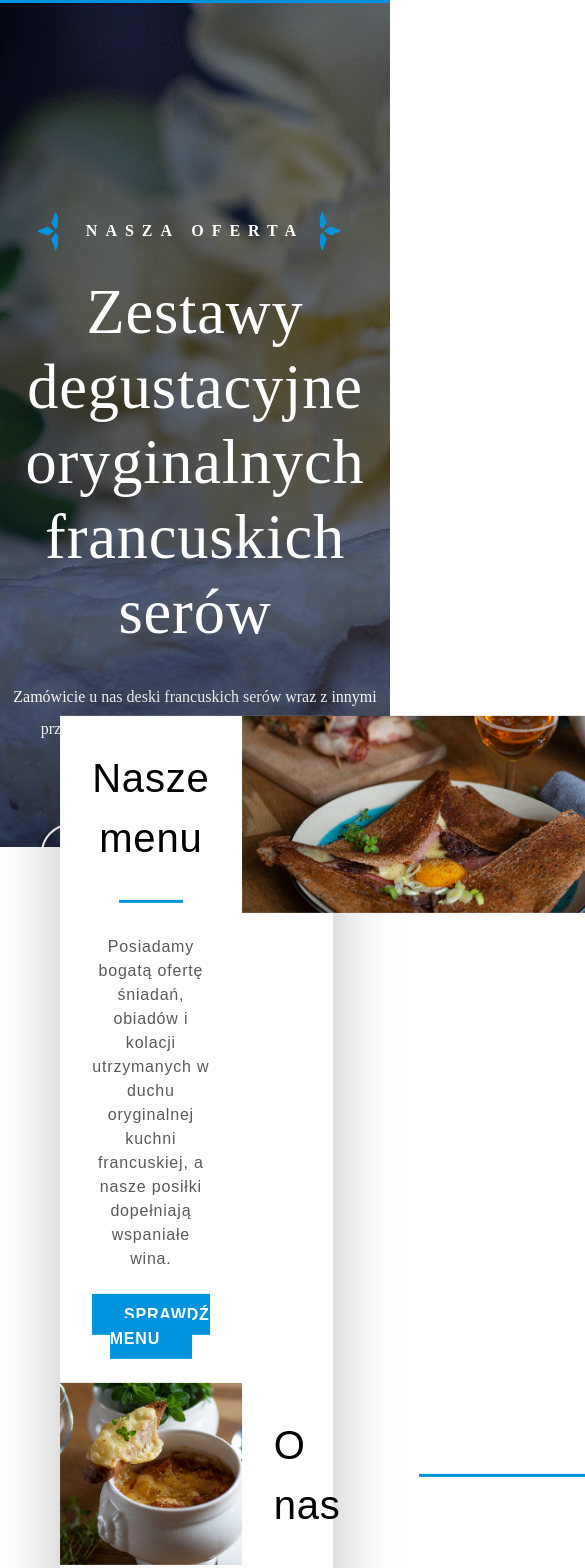
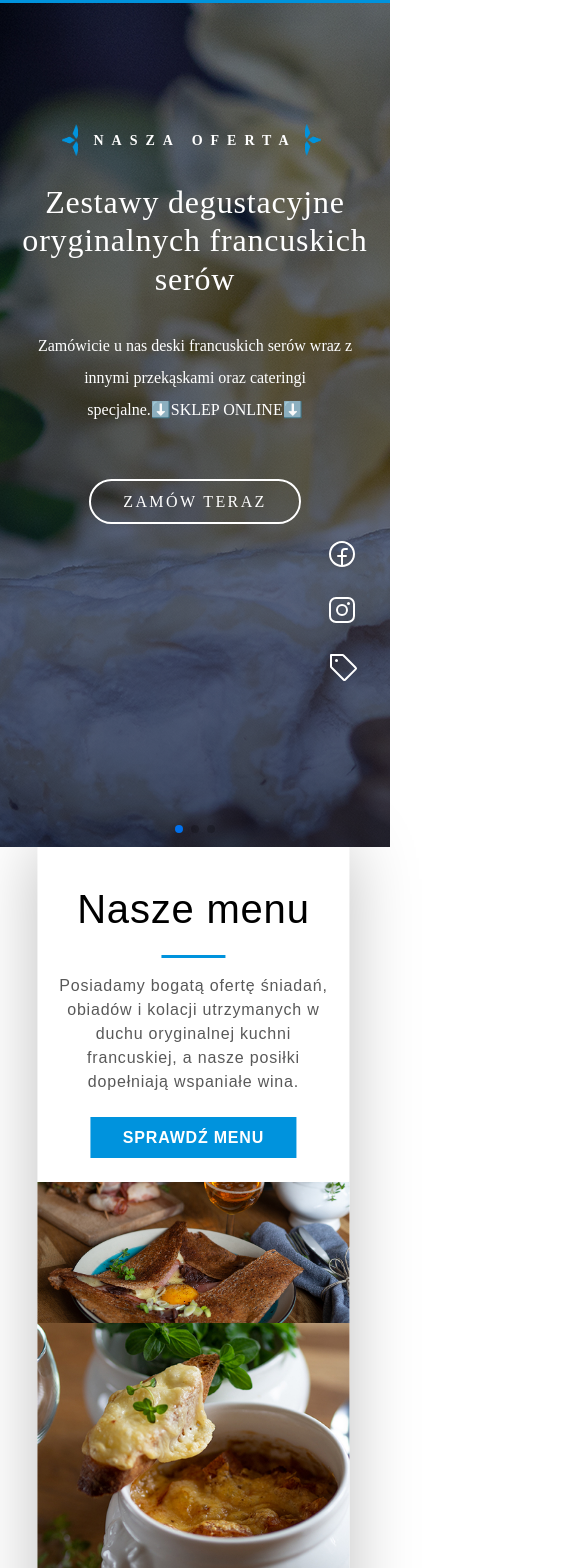
Before and after one commit to kamil-klawi/restaurant-website, a React (Vite) app: page / in a window 390 px wide. Shown: the part 80-1648 px from the top of the page, 585 px wide, since content can reach past the window. Built offline with nearby package versions, Linux system fonts and the light colour scheme.

Commit message:
chore(RWD): Add RWD to the Homepage component

```diff
--- a/src/components/About/About.module.scss
+++ b/src/components/About/About.module.scss
@@ -10,11 +10,22 @@ $color-white: #ffffff;
   background-color: $color-white;
   box-shadow: 0 0 4rem rgba(0, 0, 0, 0.25);
   border-bottom: 0.25rem solid $color-blue;
-
   top: 0;
   left: 0;
   transform: translate(22%, -10%);
   z-index: 9999;
+
+  @media screen and (min-width: 0px) and (max-width: 1024px) {
+    width: 80%;
+    grid-template-columns: 1fr;
+    transform: translate(12%, 0);
+  }
+
+  @media screen and (min-width: 1024px) and (max-width: 1280px) {
+    width: 80%;
+    grid-template-columns: 1fr 1fr;
+    transform: translate(12%, 0);
+  }
 
   .card__image {
     width: fit-content;
@@ -28,8 +39,16 @@ $color-white: #ffffff;
       text-align: center;
       padding: 2rem;
 
+      @media screen and (min-width: 0px) and (max-width: 1024px) {
+        padding: 2rem 1rem;
+      }
+
       .card__breakLine {
         margin: 2rem auto;
+
+        @media screen and (min-width: 0px) and (max-width: 1024px) {
+          margin: 1rem auto;
+        }
       }
     }
 
@@ -39,6 +58,16 @@ $color-white: #ffffff;
       .card__breakLine {
         width: 16rem;
         margin-left: 3rem;
+
+        @media screen and (min-width: 0px) and (max-width: 1024px) {
+          width: 4rem;
+          margin-left: 1rem;
+        }
+
+        @media screen and (min-width: 1024px) and (max-width: 1280px) {
+          width: 8rem;
+          margin-left: 2rem;
+        }
       }
 
       .card__text {
--- a/src/components/Hero/Hero.module.scss
+++ b/src/components/Hero/Hero.module.scss
@@ -21,6 +21,12 @@ $color-white: #ffffff;
         background-position: center;
         background-size: cover;
         background-repeat: no-repeat;
+
+        @media screen and (min-width: 0px) and (max-width: 560px) {
+          width: 1rem;
+          height: 2rem;
+          margin: -0.45rem 0 0 -2rem;
+        }
       }
 
       &::after {
@@ -34,13 +40,27 @@ $color-white: #ffffff;
         background-size: cover;
         background-repeat: no-repeat;
         transform: rotate(180deg);
+
+        @media screen and (min-width: 0px) and (max-width: 560px) {
+          width: 1rem;
+          height: 2rem;
+          margin: -0.45rem 0 0 0.5rem;
+        }
       }
     }
 
     .slide__content {
-      font-size: 16px;
+      font-size: 1rem;
       font-family: 'Montserrat';
       margin-top: 13.5rem;
+
+      @media screen and (min-width: 0px) and (max-width: 1024px) {
+        margin-top: 8rem;
+      }
+
+      @media screen and (min-width: 0px) and (max-width: 560px) {
+        padding: 0 1rem;
+      }
 
       .slide__header {
         margin: auto;
@@ -50,6 +70,21 @@ $color-white: #ffffff;
         line-height: calc(3.9rem * 1.2);
         letter-spacing: 0.05rem;
         padding: 2rem 0;
+
+        @media screen and (min-width: 1024px) and (max-width: 1280px) {
+          font-size: 3rem;
+          line-height: calc(3rem * 1.2);
+        }
+
+        @media screen and (min-width: 560px) and (max-width: 1024px) {
+          font-size: 2.5rem;
+          line-height: calc(2.5rem * 1.2);
+        }
+
+        @media screen and (min-width: 0px) and (max-width: 560px) {
+          font-size: 2rem;
+          line-height: calc(2rem * 1.2);
+        }
       }
 
       .slide__text {
@@ -69,6 +104,10 @@ $color-white: #ffffff;
         color: $color-white;
         letter-spacing: 0.15rem;
 
+        @media screen and (min-width: 0px) and (max-width: 1024px) {
+          padding: 0.75rem 2rem;
+        }
+
         &:hover {
           box-shadow: 0 0.5rem 1rem rgba(0,0,0,0.25);
         }
@@ -79,6 +118,10 @@ $color-white: #ffffff;
       float: right;
       margin-right: 10rem;
 
+      @media screen and (min-width: 0px) and (max-width: 1024px) {
+        margin-right: 2rem;
+      }
+
       .media__link {
         padding-left: 1rem;
       }
--- a/src/components/Hero/Hero.tsx
+++ b/src/components/Hero/Hero.tsx
@@ -32,7 +32,7 @@ function SwipSlide() {
     <>
       <div className={s.slide__content}>
         <h3
-          className={`${s.slide__subheader} text-md font-bold text-white uppercase`}
+          className={`${s.slide__subheader} text-md font-bold text-white uppercase sm:text-sm`}
         >
           {t('homepage.hero.subTitle')}
         </h3>
--- a/src/components/PopularDishes/PopularDishes.module.scss
+++ b/src/components/PopularDishes/PopularDishes.module.scss
@@ -13,6 +13,16 @@ $color-blue: #0093DD;
   position: relative;
   z-index: 9999;
 
+  @media screen and (min-width: 0px) and (max-width: 560px) {
+    width: 80%;
+    padding: 1.5rem;
+  }
+
+  @media screen and (min-width: 560px) and (max-width: 1024px) {
+    width: 80%;
+    padding: 2rem;
+  }
+
   .popularDishes__header {
     color: $color-black;
     font-size: 2.5rem;
@@ -21,6 +31,10 @@ $color-blue: #0093DD;
     letter-spacing: 0.8px;
     text-decoration: none;
     text-align: center;
+
+    @media screen and (min-width: 0px) and (max-width: 560px) {
+      font-size: 1.5rem;
+    }
   }
 
   .popularDishes__breakline {
@@ -28,6 +42,10 @@ $color-blue: #0093DD;
     width: 4rem;
     height: 0.2rem;
     background-color: $color-blue;
+
+    @media screen and (min-width: 0px) and (max-width: 560px) {
+      margin: 1rem auto 2rem;
+    }
   }
 
   .popularDishes__list {
@@ -44,5 +62,9 @@ $color-blue: #0093DD;
     text-decoration: none;
     text-transform: uppercase;
     background-color: $color-blue;
+
+    @media screen and (min-width: 0px) and (max-width: 560px) {
+      padding: 1rem;
+    }
   }
 }
--- a/src/components/SeasonOffer/SeasonOffer.module.scss
+++ b/src/components/SeasonOffer/SeasonOffer.module.scss
@@ -19,6 +19,51 @@ $color-white: #ffffff;
   position: relative;
   background-color: transparent;
   transform: translate(0, -40%);
+
+  @media screen and (min-width: 1440px) and (max-width: 1600px) {
+    transform: translate(0, -35%);
+  }
+
+  @media screen and (min-width: 1280px) and (max-width: 1440px) {
+    transform: translate(0, -30%);
+  }
+
+  @media screen and (min-width: 1024px) and (max-width: 1280px) {
+    transform: translate(0, -25%);
+  }
+
+  @media screen and (min-width: 768px) and (max-width: 1024px) {
+    transform: translate(0, -20%);
+    grid-template-columns: 1fr;
+    grid-template-areas:
+    'image1'
+    'article'
+    'article'
+    'image2'
+    'image3';
+  }
+
+  @media screen and (min-width: 560px) and (max-width: 768px) {
+    transform: translate(0, -12.5%);
+    grid-template-columns: 1fr;
+    grid-template-areas:
+    'image1'
+    'article'
+    'article'
+    'image2'
+    'image3';
+  }
+
+  @media screen and (min-width: 0px) and (max-width: 560px) {
+    transform: translate(0, -10%);
+    grid-template-columns: 1fr;
+    grid-template-areas:
+    'image1'
+    'article'
+    'article'
+    'image2'
+    'image3';
+  }
 
   .seasonOffer__image {
     border-bottom: 0.25rem solid $color-blue;
@@ -51,6 +96,10 @@ $color-white: #ffffff;
     border-bottom: 0.25rem solid $color-blue;
     background-color: $color-white;
     box-shadow: 0 0 4rem rgba(0, 0, 0, 0.15);
+
+    @media screen and (min-width: 0px) and (max-width: 1024px) {
+      padding: 2rem;
+    }
 
     .seasonOffer__header {
       color: $color-black;
@@ -87,6 +136,10 @@ $color-white: #ffffff;
       text-decoration: none;
       text-transform: uppercase;
       background-color: $color-blue;
+
+      @media screen and (min-width: 0px) and (max-width: 560px) {
+        padding: 0.5rem;
+      }
     }
   }
 }
--- a/src/pages/Homepage/Homepage.module.scss
+++ b/src/pages/Homepage/Homepage.module.scss
@@ -28,6 +28,18 @@ $color-white: #ffffff;
     letter-spacing: 0.8px;
     text-decoration: none;
 
+    @media screen and (min-width: 650px) and (max-width: 1024px) {
+      font-size: 3rem;
+    }
+
+    @media screen and (min-width: 560px) and (max-width: 650px) {
+      font-size: 2.5rem;
+    }
+
+    @media screen and (min-width: 0px) and (max-width: 560px) {
+      font-size: 2rem;
+    }
+
     &::before {
       content: "";
       position: absolute;
@@ -38,6 +50,24 @@ $color-white: #ffffff;
       background-position: center;
       background-size: cover;
       background-repeat: no-repeat;
+
+      @media screen and (min-width: 650px) and (max-width: 1024px) {
+        width: 2.2rem;
+        height: 4.4rem;
+        margin: 0 0 0 -4rem;
+      }
+
+      @media screen and (min-width: 560px) and (max-width: 650px) {
+        width: 1.8rem;
+        height: 3.6rem;
+        margin: 0 0 0 -3rem;
+      }
+
+      @media screen and (min-width: 0px) and (max-width: 560px) {
+        width: 1.2rem;
+        height: 2.4rem;
+        margin: 0.25rem 0 0 -1.75rem;
+      }
     }
 
     &::after {
@@ -51,6 +81,24 @@ $color-white: #ffffff;
       background-size: cover;
       background-repeat: no-repeat;
       transform: rotate(180deg);
+
+      @media screen and (min-width: 650px) and (max-width: 1024px) {
+        width: 2.2rem;
+        height: 4.4rem;
+        margin: 0.25rem 0 0 2rem;
+      }
+
+      @media screen and (min-width: 560px) and (max-width: 650px) {
+        width: 1.8rem;
+        height: 3.6rem;
+        margin: 0.25rem 0 0 1rem;
+      }
+
+      @media screen and (min-width: 0px) and (max-width: 560px) {
+        width: 1.2rem;
+        height: 2.4rem;
+        margin: 0.45rem 0 0 0.5rem;
+      }
     }
   }
 }
```
